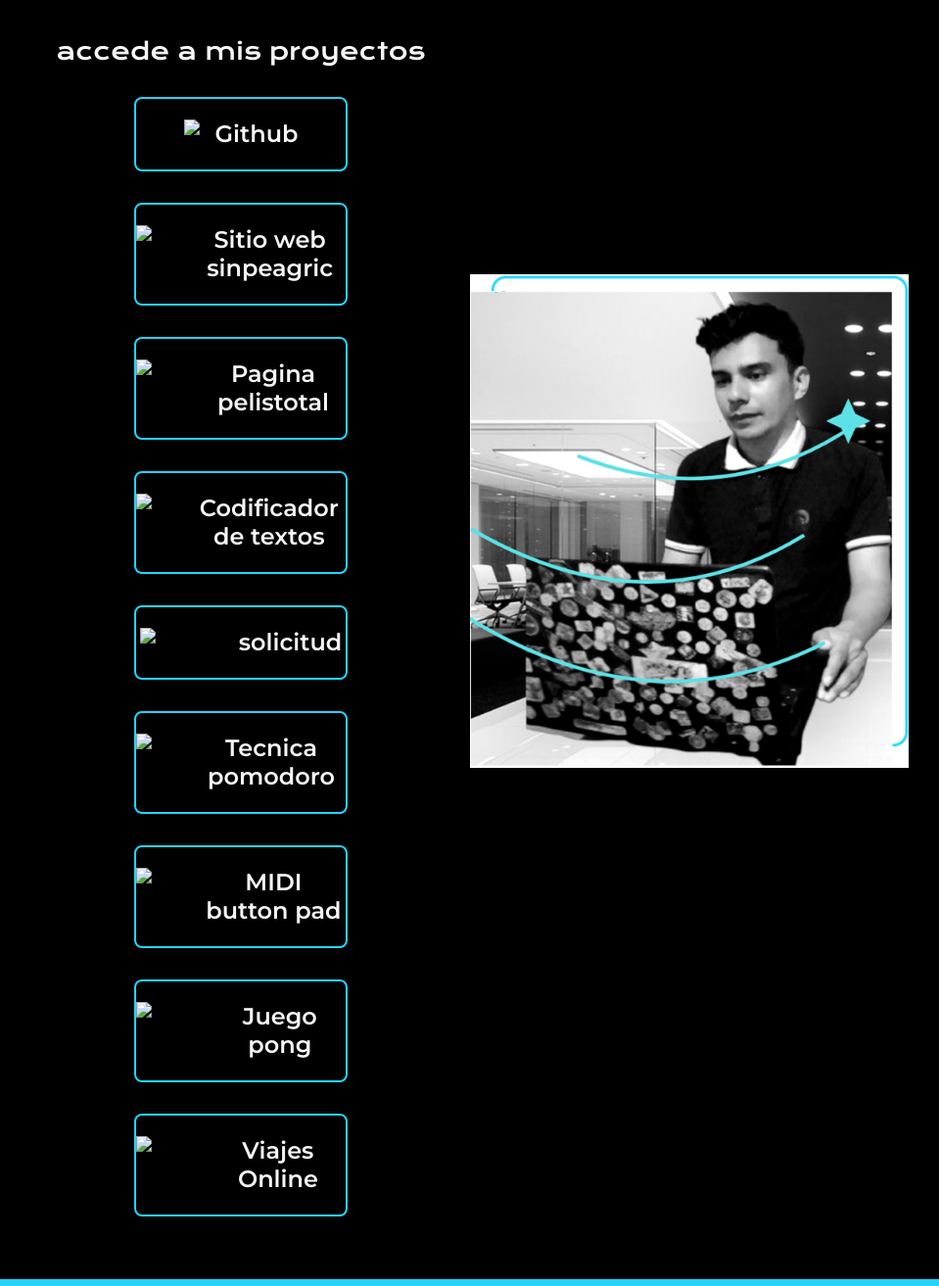
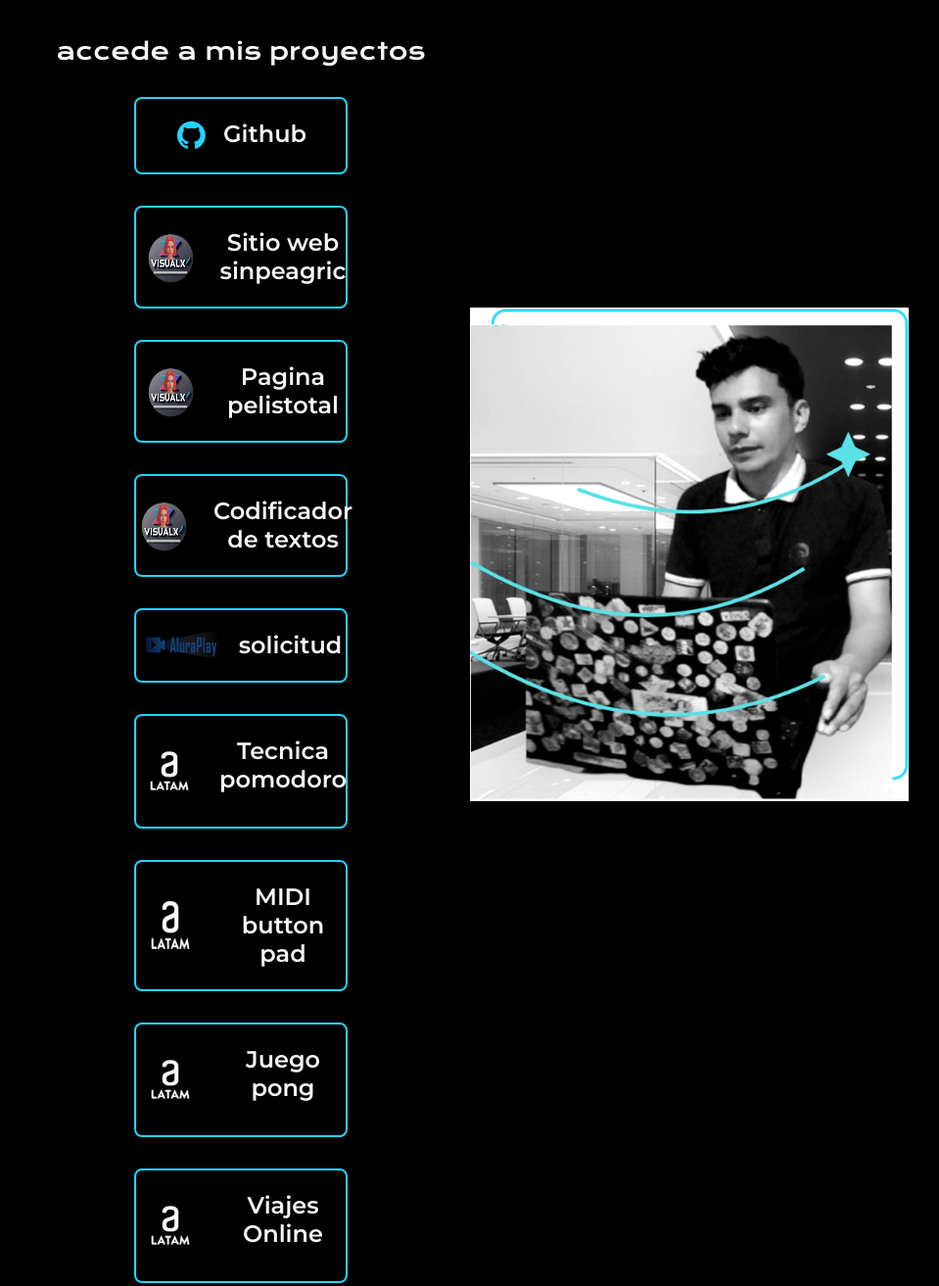
Before and after one commit to visualx-neura/portafolio, a plain HTML site: page portafolio.html in a window 1280 px wide. Shown: the part 296-1609 px from the top of the page at 98% size, without its empty margins (160-1119 px from the left). Drawn offline with nearby package versions, Linux system fonts and the light colour scheme; the site is published under a folder, as on GitHub Pages, so addresses that start at the root find nothing.

Commit message:
Corrigiendo rutas y actualizando archivos

```diff
--- a/portafolio.html
+++ b/portafolio.html
@@ -1,5 +1,5 @@
 <!DOCTYPE html>
-<html lang="en">
+<html lang="es">
 <head>
     <meta charset="UTF-8">
     <meta http-equiv="X-UA-Compatible" content="IE=edge">
@@ -24,32 +24,32 @@
 
             <div class="presentacion__enlaces">
                 <h2 class="presentacion__enlaces__subtitulo">accede a mis proyectos </h2>
-                <a class="presentacion__enlaces__link" href="">
-                    <img src="/assets/github.png"> Github
+                <a class="presentacion__enlaces__link" href="https://github.com/visualx-neura/">
+                    <img src="./assets/github.png"> Github
                 </a>
                 <a class="presentacion__enlaces__link"  href="https://sinpeagric2.vercel.app/">
-                    <img class="presentacion__enlaces__link__icono"  src="/assets/visualx.png"> Sitio web sinpeagric
+                    <img class="presentacion__enlaces__link__icono"  src="./assets/visualx.png"> Sitio web sinpeagric
                 </a>
                 <a class="presentacion__enlaces__link"  href="https://pelistotal.vercel.app/">
-                    <img class="presentacion__enlaces__link__icono"  src="/assets/visualx.png"> Pagina pelistotal
+                    <img class="presentacion__enlaces__link__icono"  src="./assets/visualx.png"> Pagina pelistotal
                 </a>
                 <a class="presentacion__enlaces__link"  href="https://john-neura.github.io/encriptador-de-palabras/">
-                    <img class="presentacion__enlaces__link__icono"  src="/assets/visualx.png"> Codificador de textos
+                    <img class="presentacion__enlaces__link__icono"  src="./assets/visualx.png"> Codificador de textos
                 </a>
-                <a class="presentacion__enlaces__link"  href=" https://visualx-neura.github.io/solicitudes/">
-                    <img class="presentacion__enlaces__link__icono__alura"  src="/assets/logo.png">  solicitud
+                <a class="presentacion__enlaces__link"  href="https://visualx-neura.github.io/solicitudes/">
+                    <img class="presentacion__enlaces__link__icono__alura"  src="./assets/logo.png">  solicitud
                 </a>
-                <a class="presentacion__enlaces__link"  href="https://visualx-neura.github.io/fokus/ ">
-                    <img class="presentacion__enlaces__link__icono__pomodoro"  src="/assets/alura.png"> Tecnica pomodoro
+                <a class="presentacion__enlaces__link"  href="https://visualx-neura.github.io/fokus/">
+                    <img class="presentacion__enlaces__link__icono__pomodoro"  src="./assets/alura.png"> Tecnica pomodoro
                 </a>
                 <a class="presentacion__enlaces__link"  href="https://visualx-neura.github.io/midi/">
-                    <img class="presentacion__enlaces__link__icono__pomodoro"  src="/assets/alura.png"> MIDI button pad
+                    <img class="presentacion__enlaces__link__icono__pomodoro"  src="./assets/alura.png"> MIDI button pad
                 </a>
                 <a class="presentacion__enlaces__link"  href="https://visualx-neura.github.io/juego-ping-pong/">
-                    <img class="presentacion__enlaces__link__icono__pomodoro"  src="/assets/alura.png"> Juego pong
+                    <img class="presentacion__enlaces__link__icono__pomodoro"  src="./assets/alura.png"> Juego pong
                 </a>
                 <a class="presentacion__enlaces__link"  href="https://visualx-neura.github.io/tienda-de-viajes/">
-                    <img class="presentacion__enlaces__link__icono__pomodoro"  src="/assets/alura.png"> Viajes Online
+                    <img class="presentacion__enlaces__link__icono__pomodoro"  src="./assets/alura.png"> Viajes Online
                 </a>
 
                </div>
```
Also changed, not shown: index.html (+1 -1 lines).
